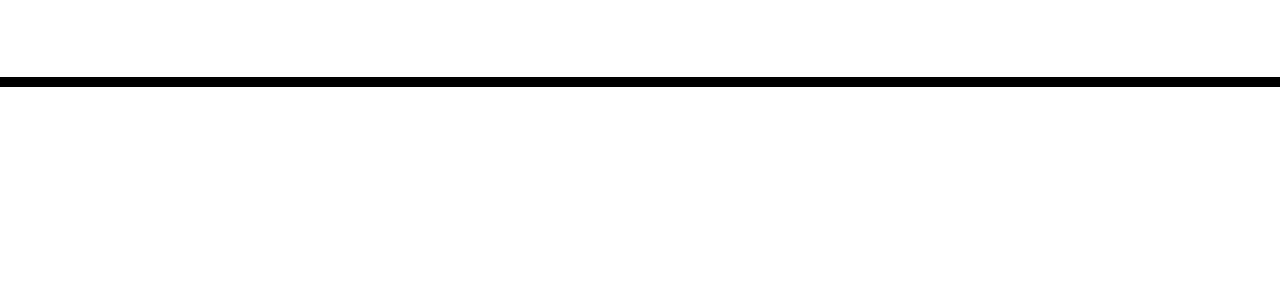
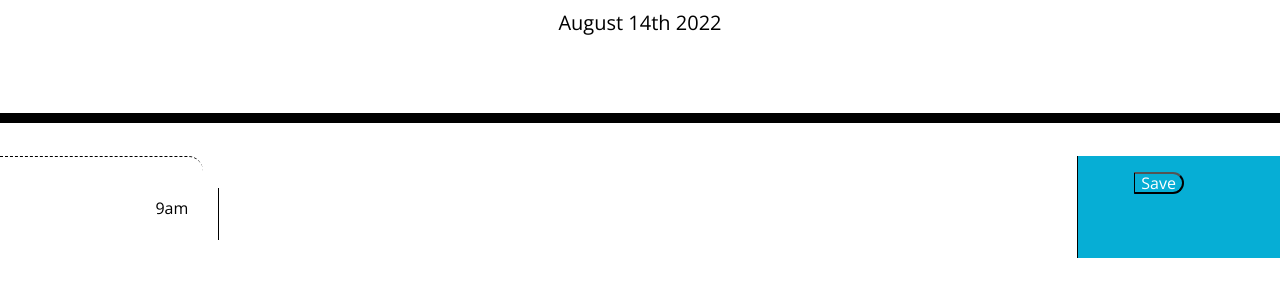
Before and after one commit to dylangriess/dynamic-scheduler, a plain HTML site: page index.html in a window 1280 px wide. Shown: the part 181-478 px from the top of the page. Drawn offline with nearby package versions, Linux system fonts and the light colour scheme; files that its build step writes are made by us from their sources.

Commit message:
linked .css and .js files, added first hour block, changed some styling of hour block button and text through bootstrap format

```diff
--- a/assets/script.js
+++ b/assets/script.js
@@ -0,0 +1,2 @@
+var currentDate = moment().format("MMMM Do YYYY");
+$("#currentDay").text(currentDate);
--- a/assets/style.css
+++ b/assets/style.css
@@ -1,10 +1,10 @@
 body {
-  font-family: 'Open Sans', sans-serif;
+  font-family: "Open Sans", sans-serif;
   font-size: 16px;
   line-height: 1;
 }
 
-textarea{
+textarea {
   background: transparent;
   border: none;
   resize: none;
@@ -21,19 +21,20 @@ textarea{
   border-bottom: 10px solid black;
 }
 
-.description{
+.description {
   white-space: pre-wrap;
 }
 
-.time-block{
-  text-align: center;
+.time-block {
   border-radius: 15px;
+  align-items: center;
+  justify-content: end;
 }
 
 .row {
   white-space: pre-wrap;
   height: 80px;
-  border-top: 1px solid white;;
+  border-top: 1px solid white;
 }
 
 .hour {
@@ -61,11 +62,11 @@ textarea{
   border-left: 1px solid black;
   border-top-right-radius: 15px;
   border-bottom-right-radius: 15px;
-  background-color: #06AED5;
+  background-color: #06aed5;
   color: white;
 }
 
 .saveBtn i:hover {
   font-size: 20px;
-  transition: all .3s ease-in-out;
+  transition: all 0.3s ease-in-out;
 }
--- a/index.html
+++ b/index.html
@@ -18,7 +18,7 @@
       href="https://fonts.googleapis.com/css?family=Open+Sans&display=swap"
       rel="stylesheet"
     />
-    <link rel="stylesheet" href="style.css" />
+    <link rel="stylesheet" href="./assets/style.css" />
     <title>Work Day Scheduler</title>
   </head>
 
@@ -28,11 +28,25 @@
       <p class="lead">A simple calendar app for scheduling your work day</p>
       <p id="currentDay" class="lead"></p>
     </header>
-    <div class="container">
+    <div class="fluid-container">
       <!-- Timeblocks go here -->
+      <div class="row">
+        <div class="col-2 time-block hour d-flex" id="9am">9am</div>
+        <div class="col-8">
+          <textarea
+            id="9amEvents"
+            class="description"
+            rows="2"
+            cols="100"
+          ></textarea>
+        </div>
+        <div class="col-2 saveBtn">
+          <button id="9amSave" class="saveBtn">Save</button>
+        </div>
     </div>
 
     <script src="https://code.jquery.com/jquery-3.4.1.min.js"></script>
     <script src="https://cdnjs.cloudflare.com/ajax/libs/moment.js/2.24.0/moment.min.js"></script>
+    <script src="./assets/script.js"></script>
   </body>
 </html>
```
Also changed, not shown: 1 other file.
